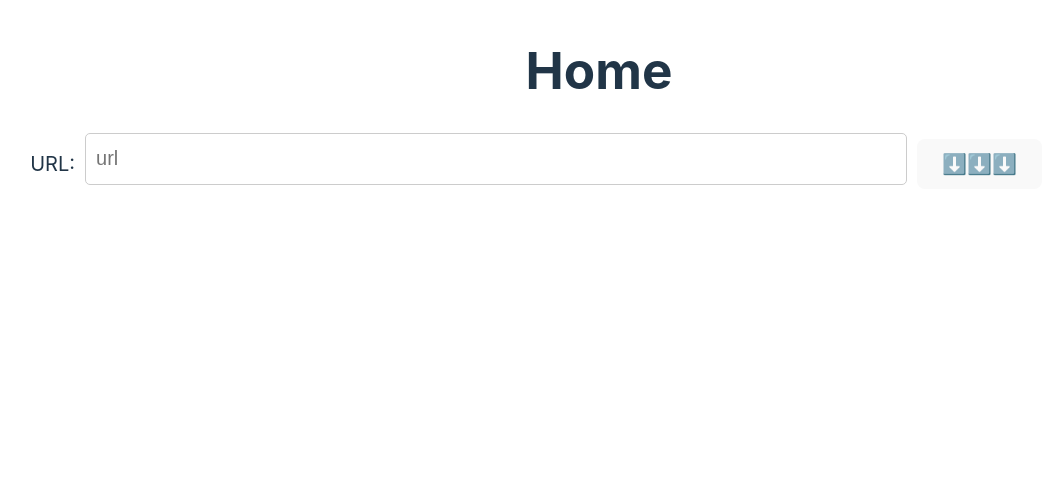
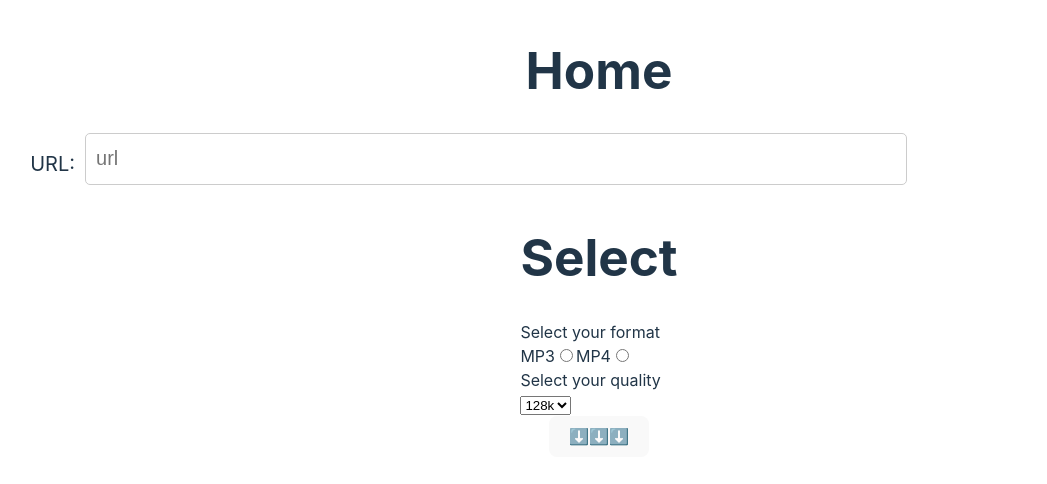
Before and after one commit to BENI23LAHAV/ytdlp-app, a React (Vite) app: page / in a window 1280 px wide. Shown: the top 484 px of the page, without its empty margins (41-1088 px from the left). Built offline with nearby package versions, Linux system fonts and the light colour scheme.

Commit message:
add CreateCommand function and integrate format/quality selection in Home component

```diff
--- /dev/null
+++ b/src/components/CreateCommand.ts
@@ -0,0 +1,30 @@
+import { type Format, type Quality } from "../lib/types";
+
+export function CreateCommand(url: string, format: Format, quality: Quality) {
+  let command = "yt-dlp";
+
+  switch (format) {
+    case "mp3":
+      command += ` -x --audio-format mp3 --audio-quality `;
+
+      switch (quality) {
+        case "128k":
+          command += "8";
+          break;
+        case "192k":
+          command += "5";
+          break;
+        case "320k":
+          command += "0";
+          break;
+      }
+      break;
+    case "mp4":
+      command += ` -f bestvideo[height<=${quality}]+bestaudio --merge-output-format mp4`;
+      break;
+  }
+
+  command += ` ${url}`;
+  console.log(command);
+  return command;
+}
--- a/src/components/Home.tsx
+++ b/src/components/Home.tsx
@@ -1,17 +1,41 @@
 import React, { useState } from "react";
 import Input from "./Input";
 import "../css/home.css";
+import Select from "./Select";
+import { type Format, type Quality } from "../lib/types";
+import { CreateCommand } from "./CreateCommand";
 
 function Home() {
   const [url, setUrl] = useState<string>("");
-  const [format, setFormat] = useState("");
-  const [quality, setQuality] = useState("");
+  const [format, setFormat] = useState<Format>("mp3");
+  const [quality, setQuality] = useState<Quality>("128k");
+
+  function handleSubmit(e: React.MouseEvent<HTMLButtonElement>) {
+    if (url.startsWith("http://") || !url.startsWith("https://")) {
+      alert("Please enter a valid url");
+      setUrl("");
+      return;
+    }
+    e.preventDefault();
+    console.log(url, format, quality);
+    CreateCommand(url, format, quality);
+    setUrl("");
+  }
+
   return (
     <div className="home-container">
       <h1>Home</h1>
       <Input url={url} setUrl={setUrl} />
+      <Select
+        format={format}
+        setFormat={setFormat}
+        quality={quality}
+        setQuality={setQuality}
+      />
+      <button type="submit" onClick={handleSubmit}>
+        ⬇️⬇️⬇️
+      </button>
     </div>
   );
 }
-
 export default Home;
--- a/src/components/Input.tsx
+++ b/src/components/Input.tsx
@@ -4,21 +4,11 @@ type InputProps = {
   setUrl: (url: string) => void;
 };
 
-
 function Input({ url, setUrl }: InputProps) {
   function handleChange(e: React.ChangeEvent<HTMLInputElement>) {
     setUrl(e.target.value);
   }
-  function handleSubmit(e: React.MouseEvent<HTMLButtonElement>) {
-    if (url.startsWith("http://") || !url.startsWith("https://")) {
-      alert("Please enter a valid url");
-      setUrl("");
-      return;
-    }
-    e.preventDefault();
-    console.log(url);
-    setUrl("");
-  }
+
   return (
     <div className="input-container">
       <label htmlFor="url"> URL:</label>
@@ -31,9 +21,6 @@ function Input({ url, setUrl }: InputProps) {
         value={url}
         onChange={handleChange}
       />
-      <button type="submit" onClick={handleSubmit}>
-        ⬇️⬇️⬇️
-      </button>
     </div>
   );
 }
--- a/src/components/Select.tsx
+++ b/src/components/Select.tsx
@@ -1,14 +1,22 @@
-import { useEffect, useState } from "react";
+import { useCallback, useEffect, useState } from "react";
 import {
   Mp3Quality,
   type Format,
   type Quality,
   Mp4Quality,
 } from "../lib/types";
-function Select() {
-  const [format, setFormat] = useState<Format>("mp3");
-  const [quality, setQuality] = useState<Quality>("128k");
-  useEffect(() => {
+
+type SelectProps = {
+  format: Format;
+  setFormat: (format: Format) => void;
+  quality: Quality;
+  setQuality: (quality: Quality) => void;
+};
+function Select({ format, setFormat, quality, setQuality }: SelectProps) {
+  // const [format, setFormat] = useState<Format>("mp3");
+  // const [quality, setQuality] = useState<Quality>("128k");
+
+  const handleFormatChange = useCallback(() => {
     if (format === "mp3") {
       if (Mp3Quality[quality]) {
         console.log(Mp3Quality[quality]);
@@ -25,6 +33,9 @@ function Select() {
         setQuality(Mp4Quality["144p"]);
       }
     }
+  }, []);
+  useEffect(() => {
+    handleFormatChange();
   }, [format, quality]);
 
   return (
@@ -57,7 +68,8 @@ function Select() {
         <select
           name="quality"
           id="quality"
-          onChange={(e) => setQuality(e.target.value as Quality)}>
+          onChange={(e) => setQuality(e.target.value as Quality)}
+        >
           {format === "mp3" ? (
             <>
               <option value="128k"> 128k</option>
@@ -66,13 +78,13 @@ function Select() {
             </>
           ) : (
             <>
-              <option value="144p"> 144p</option>
-              <option value="240p"> 240p</option>
-              <option value="360p"> 360p</option>
-              <option value="720p"> 720p</option>
-              <option value="1080p"> 1080p</option>
-              <option value="1440p"> 1440p</option>
-              <option value="2160p"> 2160p</option>
+              <option value="144"> 144p</option>
+              <option value="240"> 240p</option>
+              <option value="360"> 360p</option>
+              <option value="720"> 720p</option>
+              <option value="1080"> 1080p</option>
+              <option value="1440"> 1440p</option>
+              <option value="2160"> 2160p</option>
             </>
           )}
         </select>
--- a/src/lib/types.ts
+++ b/src/lib/types.ts
@@ -9,14 +9,14 @@ const Mp3Quality: Record<string, string> = {
 type Mp3Quality = keyof typeof Mp3Quality;
 
 const Mp4Quality: Record<string, string> = {
-  "144p": "144p",
-  "240p": "240p",
-  "360p": "360p",
-  "480p": "480p",
-  "720p": "720p",
-  "1080p": "1080p",
-  "1440p": "1440p",
-  "2160p": "2160p",
+  "144": "144",
+  "240": "240",
+  "360": "360",
+  "480": "480",
+  "720": "720",
+  "1080": "1080",
+  "1440": "1440",
+  "2160": "2160",
 } as const;
 
 type Mp4Quality = keyof typeof Mp4Quality;
```
